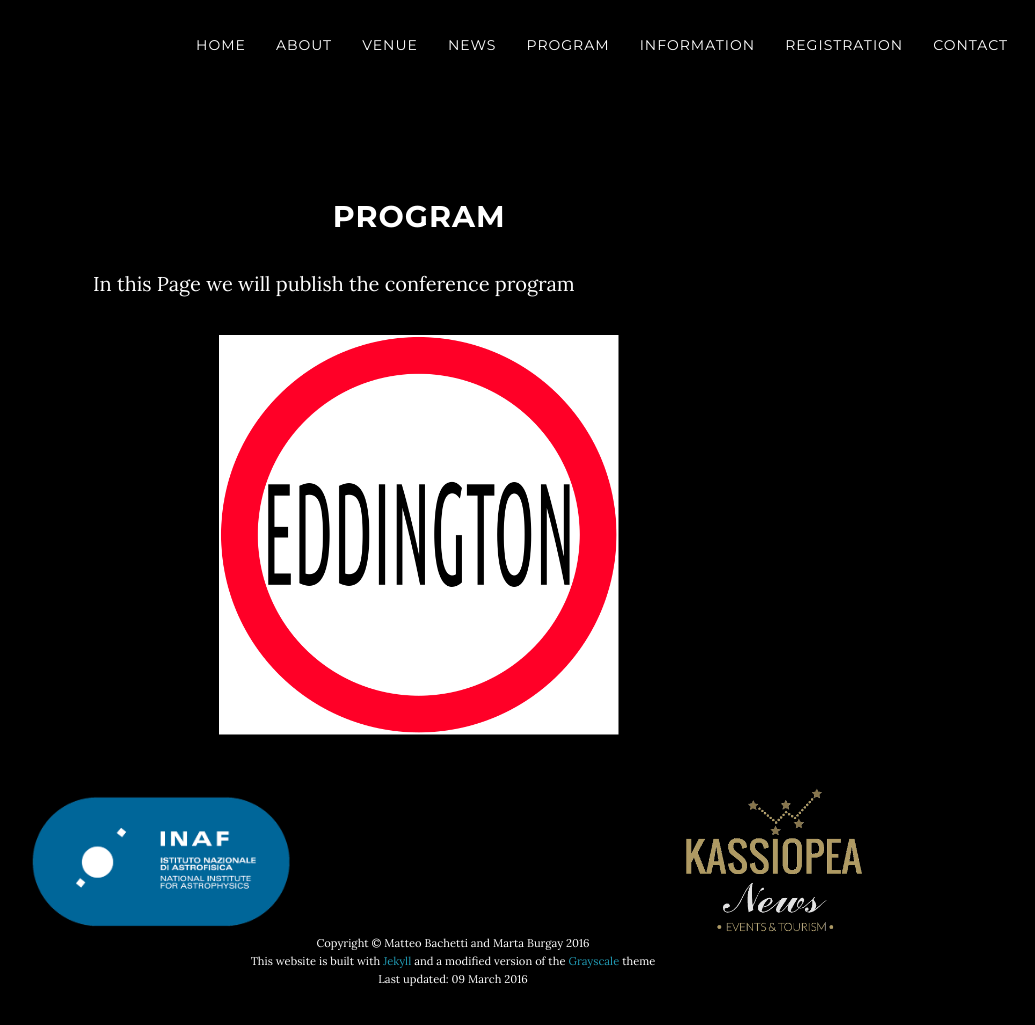
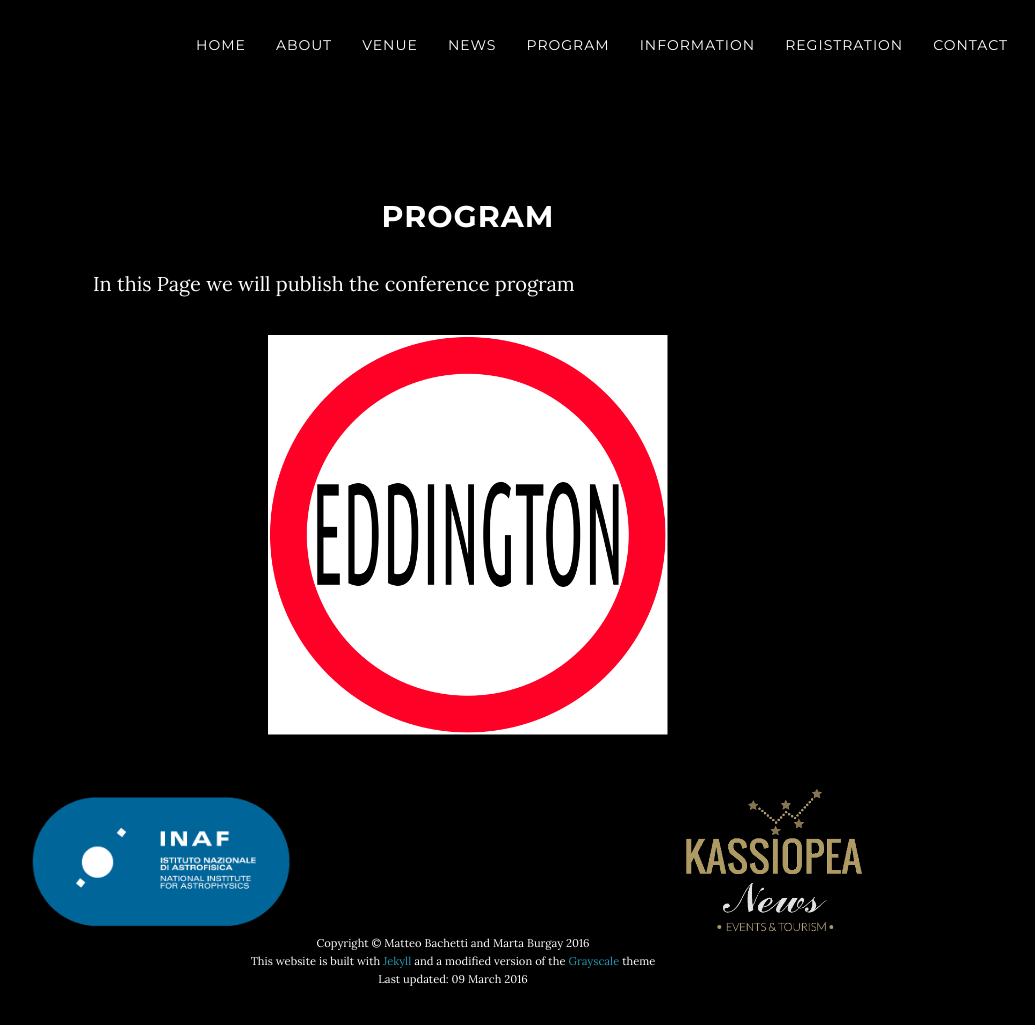
Before and after one commit to breakingthelimits/supereddington2016, a Jekyll site: the page built from program/index.html, in a window 1280 px wide and 1039 px high. Shown: the top 1025 px of the window, without its empty margins (187-1222 px from the left). Built offline with Jekyll 4.4.1, drawn with Linux system fonts in a browser that asks for light colours.

Commit message:
Change layout with a larger span

```diff
--- a/_layouts/default.html
+++ b/_layouts/default.html
@@ -7,10 +7,10 @@
     <section id="default" class="container content-section text-center">
             <div class="container">
                 <div class="row">
-                    <div class="col-md-7 col-md-offset-2">
+                    <div class="col-md-8 col-md-offset-2">
                         <h2>{{ page.title }}</h2>
                     </div>
-                    <div class="col-md-7 col-md-offset-2" style='text-align: left'>
+                    <div class="col-md-8 col-md-offset-2" style='text-align: left'>
                         {{ content }}
                     </div>
                 </div>
```
